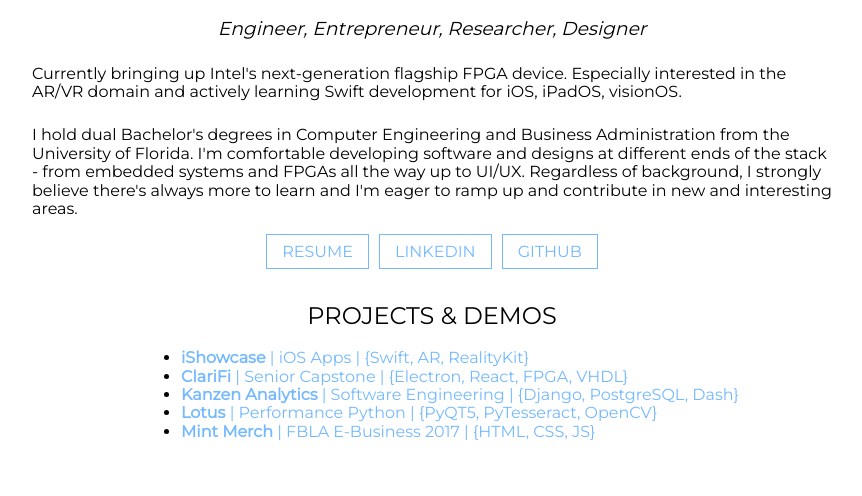
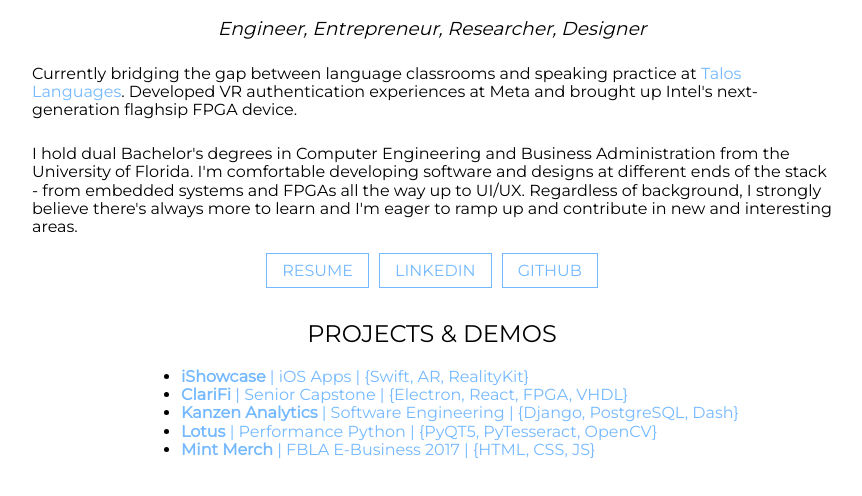
Before and after one commit to nipunaw/nipunaw.github.io, a plain HTML site: page index.html in a window 1280 px wide. Shown: the part 296-792 px from the top of the page, without its empty margins (208-1070 px from the left). Drawn offline with Linux system fonts and the light colour scheme.

Commit message:
Update description

```diff
--- a/index.html
+++ b/index.html
@@ -13,7 +13,7 @@
   <img src="images/profile.jpg">
   <h1>Nipuna Weerapperuma</h1>
   <h3>Engineer, Entrepreneur, Researcher, Designer</h3>
-  <p align="left">Currently bringing up Intel's next-generation flagship FPGA device. Especially interested in the AR/VR domain and actively learning Swift development for iOS, iPadOS, visionOS.</p>
+  <p align="left">Currently bridging the gap between language classrooms and speaking practice at <a href="https://taloslanguages.com/">Talos Languages</a>. Developed VR authentication experiences at Meta and brought up Intel's next-generation flaghsip FPGA device.</p>
   <p align="left">I hold dual Bachelor's degrees in Computer Engineering and Business Administration from the University of Florida. I'm comfortable developing software and designs at different ends of the stack - from embedded systems and FPGAs all the way up to UI/UX. Regardless of background, I strongly believe there's always more to learn and I'm eager to ramp up and contribute in new and interesting areas.</p>
   <a class="button" href="resume.pdf">Resume</a>
   <a class="button" href="https://www.linkedin.com/in/nipuna-w">LinkedIn</a>
```
